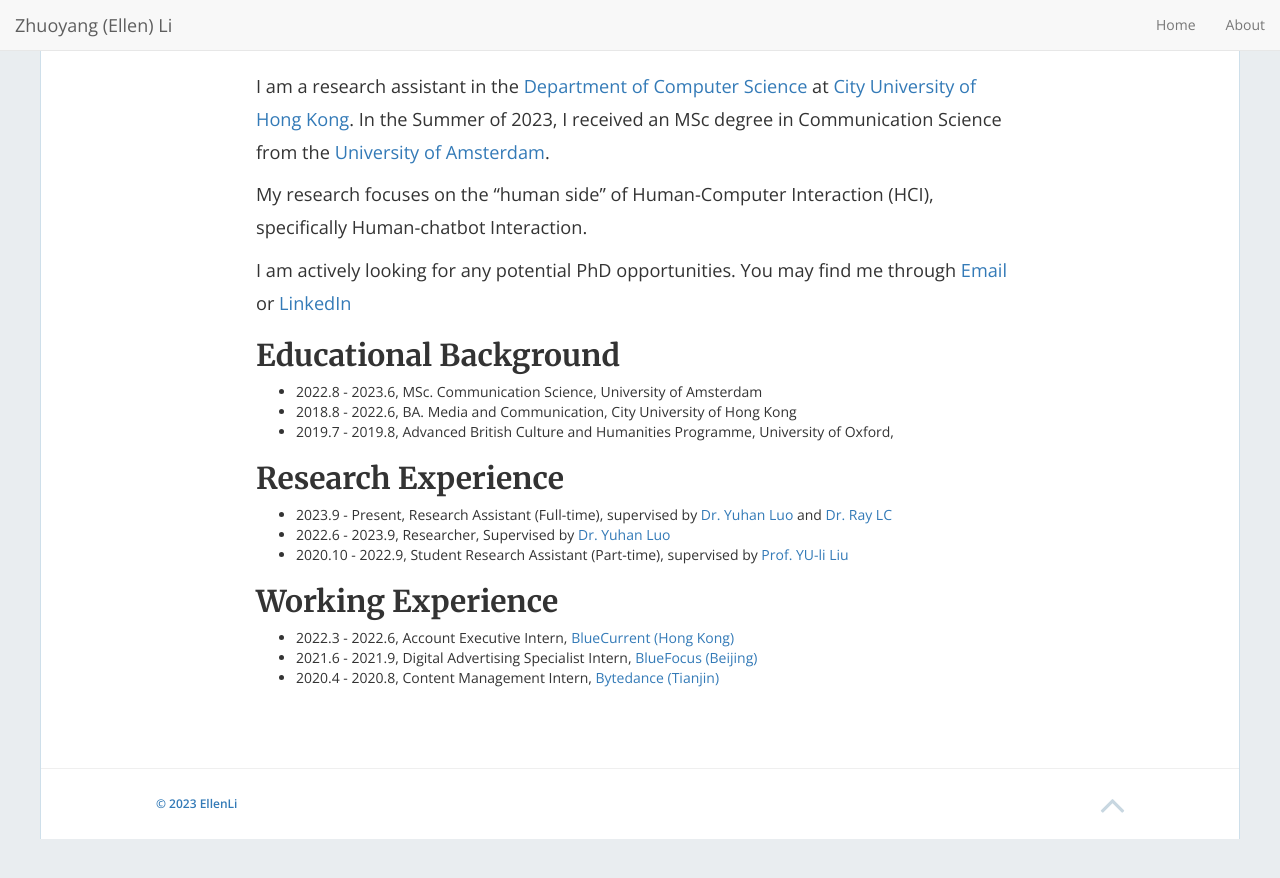
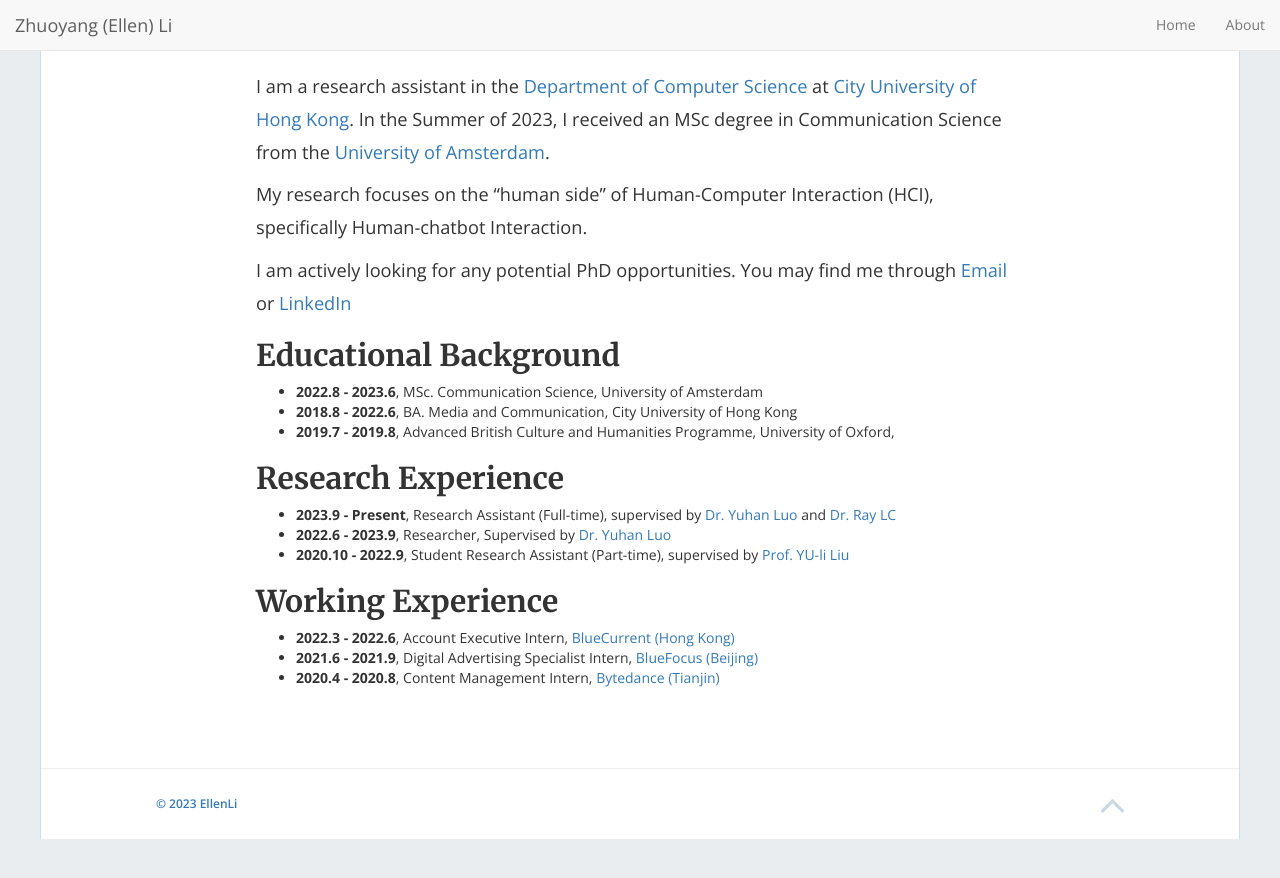
Before and after one commit to jamigibbs/phantom, a Jekyll site: the page built from about.md, in a window 1280 px wide. Shown: the top 878 px of the page. Built offline with Jekyll 4.4.1, drawn with Linux system fonts in a browser that asks for light colours; nearby versions of some CDN libraries.

```diff
--- a/about.md
+++ b/about.md
@@ -11,16 +11,18 @@ I am actively looking for any potential PhD opportunities.
 You may find me through [Email](zhuoyanli4@cityu.edu.hk) or [LinkedIn](https://www.linkedin.com/in/lizhuoyang720/?locale=en_US)
 
 ## Educational Background
-- 2022.8 - 2023.6, MSc. Communication Science, University of Amsterdam
-- 2018.8 - 2022.6, BA. Media and Communication, City University of Hong Kong
-- 2019.7 - 2019.8, Advanced British Culture and Humanities Programme, University of Oxford,
+
+- **2022.8 - 2023.6**, MSc. Communication Science, University of Amsterdam
+- **2018.8 - 2022.6**, BA. Media and Communication, City University of Hong Kong
+- **2019.7 - 2019.8**, Advanced British Culture and Humanities Programme, University of Oxford,
 
 ## Research Experience
-- 2023.9 - Present, Research Assistant (Full-time), supervised by [Dr. Yuhan Luo](https://yuhanlolo.github.io/me/) and [Dr. Ray LC](https://www.scm.cityu.edu.hk/people/ray-lc)
-- 2022.6 - 2023.9, Researcher, Supervised by [Dr. Yuhan Luo](https://yuhanlolo.github.io/me/)
-- 2020.10 - 2022.9, Student Research Assistant (Part-time), supervised by [Prof. YU-li Liu](https://scholars.cityu.edu.hk/en/persons/yuli-liu(cb5a972e-b906-4c9a-8966-2d04034e50f0).html)
+
+- **2023.9 - Present**, Research Assistant (Full-time), supervised by [Dr. Yuhan Luo](https://yuhanlolo.github.io/me/) and [Dr. Ray LC](https://www.scm.cityu.edu.hk/people/ray-lc)
+- **2022.6 - 2023.9**, Researcher, Supervised by [Dr. Yuhan Luo](https://yuhanlolo.github.io/me/)
+- **2020.10 - 2022.9**, Student Research Assistant (Part-time), supervised by [Prof. YU-li Liu](https://scholars.cityu.edu.hk/en/persons/yuli-liu(cb5a972e-b906-4c9a-8966-2d04034e50f0).html)
 
 ## Working Experience
-- 2022.3 - 2022.6, Account Executive Intern, [BlueCurrent (Hong Kong)](https://bluecurrentgroup.com.hk/)
-- 2021.6 - 2021.9, Digital Advertising Specialist Intern, [BlueFocus (Beijing)](https://www.bluefocusgroup.com/en/)
-- 2020.4 - 2020.8, Content Management Intern, [Bytedance (Tianjin)](https://www.bytedance.com/en/)
+- **2022.3 - 2022.6**, Account Executive Intern, [BlueCurrent (Hong Kong)](https://bluecurrentgroup.com.hk/)
+- **2021.6 - 2021.9**, Digital Advertising Specialist Intern, [BlueFocus (Beijing)](https://www.bluefocusgroup.com/en/)
+- **2020.4 - 2020.8**, Content Management Intern, [Bytedance (Tianjin)](https://www.bytedance.com/en/)
```
